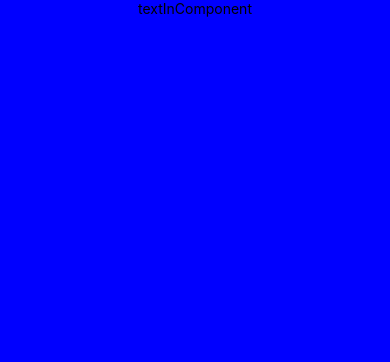
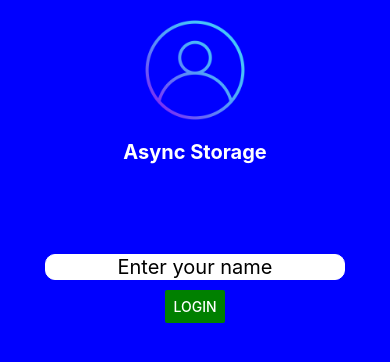
Before and after one commit to gabriellaguerre/react-native-1, a React Native app: screen /Login in a window 390 px wide. Shown: the top 362 px of the page. Built offline with nearby package versions, Linux system fonts and the light colour scheme.

Commit message:
asyncstorage for login and logout

```diff
--- a/package.json
+++ b/package.json
@@ -10,6 +10,7 @@
     "test": "jest"
   },
   "dependencies": {
+    "@react-native-async-storage/async-storage": "^1.21.0",
     "@react-navigation/bottom-tabs": "^6.5.11",
     "@react-navigation/drawer": "^6.6.6",
     "@react-navigation/material-bottom-tabs": "^6.2.19",
--- a/src/App.js
+++ b/src/App.js
@@ -16,9 +16,9 @@ function App() {
       screenOptions={{
         headerTitleAlign: 'center',
         headerStyle: {
-          backgroundColor: 'yellow'
+          backgroundColor: 'white'
         },
-        headerTintColor: 'white',
+        headerTintColor: 'gray',
         headerTitleStyle: {
           fontSize: 25,
           fontWeight: 'bold'
--- a/src/Home.js
+++ b/src/Home.js
@@ -1,20 +1,46 @@
-import React from 'react'
-import { Text, View, Pressable, StyleSheet } from 'react-native'
+import React, { useState, useEffect } from 'react'
+import AsyncStorage from '@react-native-async-storage/async-storage'
+import { Text, View, StyleSheet, Button } from 'react-native'
 
 function Home({navigation}) {
+  const [name, setName]= useState('')
 
-    const onPressHandler = () => {
-      navigation.navigate("Screen_B" )
+  useEffect(()=> {
+    getData()
+  },[])
+
+  const logout = () => {
+    try {
+      AsyncStorage.removeItem('UserName')
+      setName('')
+      navigation.navigate('Login')
+
+    } catch (error) {
+      console.log(error)
     }
+  }
+
+  const getData = () => {
+    try {
+      AsyncStorage.getItem('UserName')
+      .then(value => {
+        if(value != null) {
+          setName(value)
+        }
+      })
+    } catch (error) {
+      console.log(error)
+    }
+  }
 
     return (
       <View style={styles.body}>
-        <Text style={styles.text}>Screen A</Text>
-        <Pressable
-        onPress={onPressHandler}
-        style={({pressed})=>({backgroundColor: pressed? 'green':'red'})}>
-        <Text style={styles.text}>Go To Screen B</Text>
-        </Pressable>
+        <Text style={styles.text}>Welcome {name}</Text>
+        <Button
+        title='Logout'
+        color='red'
+        onPress={logout}/>
+
       </View>
     )
   }
--- a/src/Login.js
+++ b/src/Login.js
@@ -1,11 +1,43 @@
-import React from 'react'
-import { StyleSheet, Text, View } from 'react-native'
+import { NavigationContainer } from '@react-navigation/native'
+import React, {useState} from 'react'
+import {Alert} from 'react-native'
+import AsyncStorage from '@react-native-async-storage/async-storage'
+import { StyleSheet, Text, View, Image, TextInput, Button } from 'react-native'
 
-function Login () {
+
+function Login ({navigation}) {
+    const [name, setName] = useState('')
+
+    const setData = async () => {
+        if(name.length===0){
+            Alert.alert('Warning!', 'Please enter your name')
+
+        } else  {
+            try {
+                await AsyncStorage.setItem('UserName', name)
+                navigation.navigate('Home')
+            } catch (error) {
+                console.log(error)
+            }
+
+        }
+    }
 
     return (
       <View style={styles.body}>
-        <Text> textInComponent </Text>
+        <Image
+            style={styles.logo}
+            source={require('../assets/login.png')}/>
+        <Text style={styles.text}>Async Storage</Text>
+        <TextInput
+            style={styles.input}
+            placeholder='Enter your name'
+            onChangeText={(value)=> setName(value)}/>
+        <Button
+            title='Login'
+            color= 'green'
+            onPress={setData}
+            />
       </View>
     )
 }
@@ -15,6 +47,27 @@ const styles = StyleSheet.create({
         flex: 1,
         alignItems: 'center',
         backgroundColor: 'blue'
+    },
+    logo: {
+        width: 100,
+        height: 100,
+        margin: 20
+    },
+    text: {
+        color: 'white',
+        fontWeight: 'bold',
+        fontSize: 20
+    },
+    input: {
+        width: 300,
+        borderWidth: 1,
+        borderColor: 'white',
+        borderRadius: 10,
+        backgroundColor: 'white',
+        textAlign: 'center',
+        fontSize: 20,
+        marginTop: 90,
+        marginBottom: 10,
     }
 })
 
```
Also changed, not shown: assets/login.png (added), 1 other file (tests, documents, lock files or other folders).
